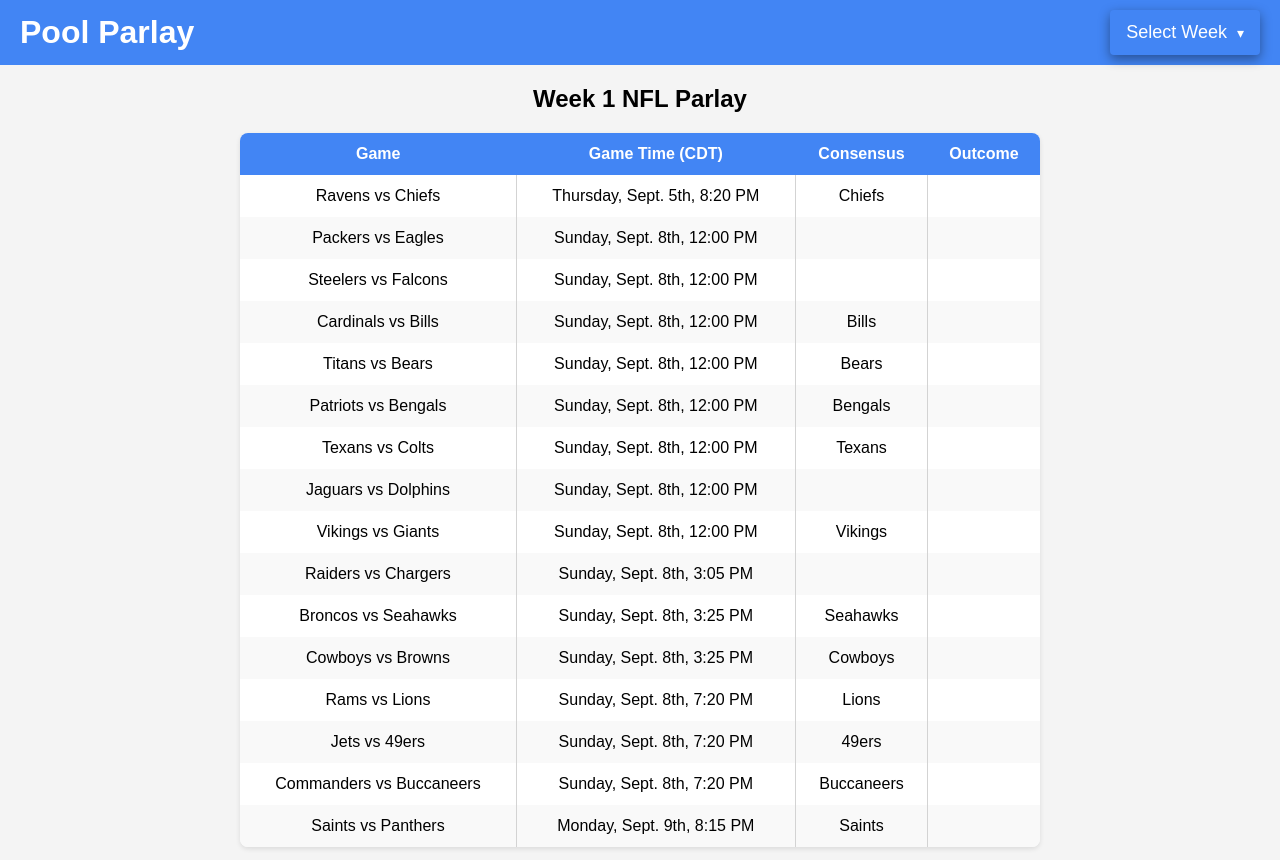
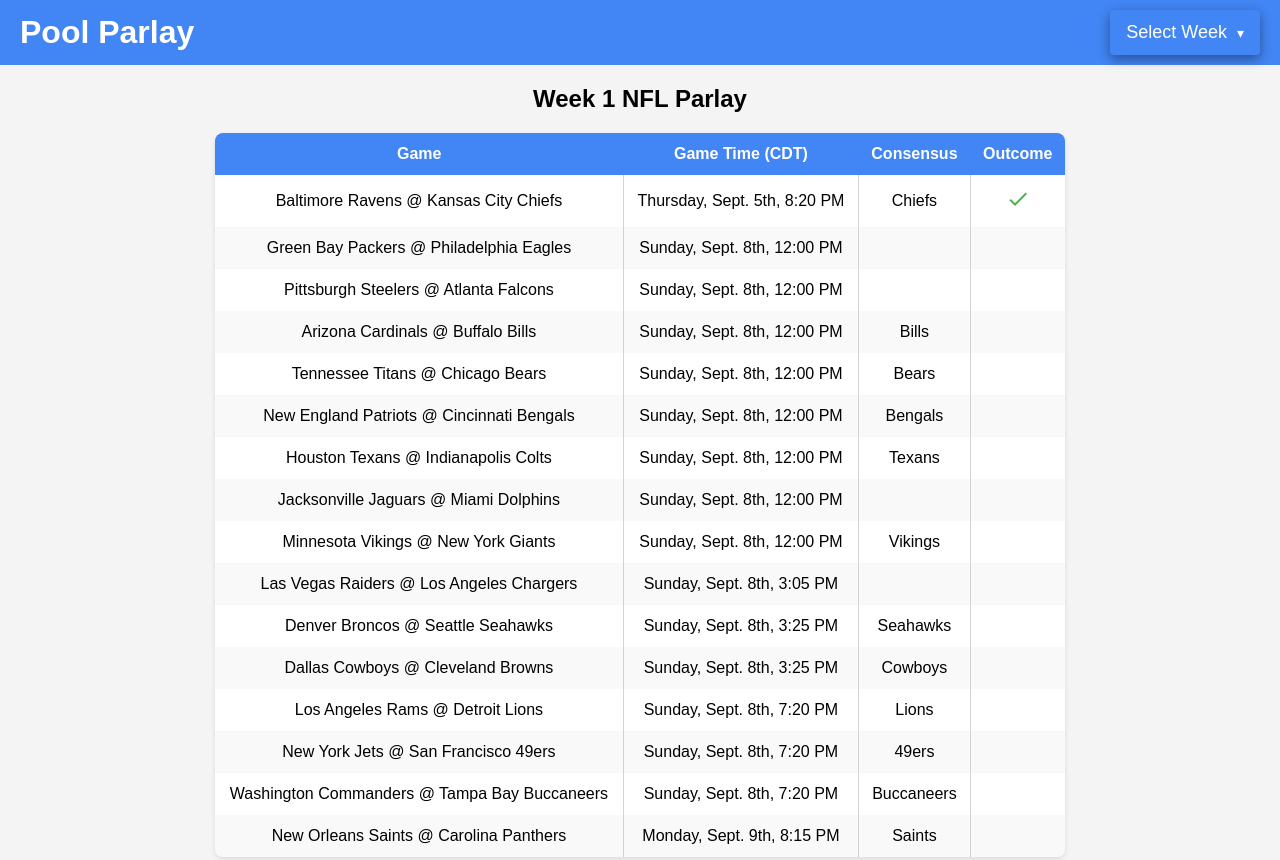
Before and after one commit to jonhope3/pool-parlay, a website: page week1.html in a window 1280 px wide. Shown: the top 860 px of the page. Drawn offline with Linux system fonts and the light colour scheme.

Commit message:
Update week 1 table

```diff
--- a/styles.css
+++ b/styles.css
@@ -120,7 +120,7 @@
 
 table {
     width: 100%;
-    max-width: 800px;
+    max-width: 850px;
     margin: 0 auto 20px auto;
     border-collapse: collapse;
     background-color: white;
@@ -154,6 +154,24 @@
 
 tbody tr:nth-child(odd) {
     background-color: #ffffff; /* White */
+}
+
+/* Hide full team names on mobile and show short names */
+.full-team {
+    display: inline;
+}
+
+.short-team {
+    display: none;
+}
+
+@media (max-width: 600px) {
+    .full-team {
+        display: none;
+    }
+    .short-team {
+        display: inline;
+    }
 }
 
 @media screen and (max-width: 600px) {
--- a/week1.html
+++ b/week1.html
@@ -79,97 +79,145 @@
         </thead>
         <tbody>
         <tr>
-            <td>Ravens vs Chiefs</td>
+            <td>
+                <span class="full-team">Baltimore Ravens @ Kansas City Chiefs</span>
+                <span class="short-team">Ravens @ Chiefs</span>
+            </td>
             <td>Thursday, Sept. 5th, 8:20 PM</td>
             <td>Chiefs</td>
-            <td><span class="material-icons"></span></td>
+            <td><span class="material-icons success-icon">check</span></td>
         </tr>
         <tr>
-            <td>Packers vs Eagles</td>
+            <td>
+                <span class="full-team">Green Bay Packers @ Philadelphia Eagles</span>
+                <span class="short-team">Packers @ Eagles</span>
+            </td>
             <td>Sunday, Sept. 8th, 12:00 PM</td>
             <td></td>
             <td></td>
         </tr>
         <tr>
-            <td>Steelers vs Falcons</td>
+            <td>
+                <span class="full-team">Pittsburgh Steelers @ Atlanta Falcons</span>
+                <span class="short-team">Steelers @ Falcons</span>
+            </td>
             <td>Sunday, Sept. 8th, 12:00 PM</td>
             <td></td>
             <td></td>
         </tr>
         <tr>
-            <td>Cardinals vs Bills</td>
+            <td>
+                <span class="full-team">Arizona Cardinals @ Buffalo Bills</span>
+                <span class="short-team">Cardinals @ Bills</span>
+            </td>
             <td>Sunday, Sept. 8th, 12:00 PM</td>
             <td>Bills</td>
             <td></td>
         </tr>
         <tr>
-            <td>Titans vs Bears</td>
+            <td>
+                <span class="full-team">Tennessee Titans @ Chicago Bears</span>
+                <span class="short-team">Titans @ Bears</span>
+            </td>
             <td>Sunday, Sept. 8th, 12:00 PM</td>
             <td>Bears</td>
             <td></td>
         </tr>
         <tr>
-            <td>Patriots vs Bengals</td>
+            <td>
+                <span class="full-team">New England Patriots @ Cincinnati Bengals</span>
+                <span class="short-team">Patriots @ Bengals</span>
+            </td>
             <td>Sunday, Sept. 8th, 12:00 PM</td>
             <td>Bengals</td>
             <td></td>
         </tr>
         <tr>
-            <td>Texans vs Colts</td>
+            <td>
+                <span class="full-team">Houston Texans @ Indianapolis Colts</span>
+                <span class="short-team">Texans @ Colts</span>
+            </td>
             <td>Sunday, Sept. 8th, 12:00 PM</td>
             <td>Texans</td>
             <td></td>
         </tr>
         <tr>
-            <td>Jaguars vs Dolphins</td>
+            <td>
+                <span class="full-team">Jacksonville Jaguars @ Miami Dolphins</span>
+                <span class="short-team">Jaguars @ Dolphins</span>
+            </td>
             <td>Sunday, Sept. 8th, 12:00 PM</td>
             <td></td>
             <td></td>
         </tr>
         <tr>
-            <td>Vikings vs Giants</td>
+            <td>
+                <span class="full-team">Minnesota Vikings @ New York Giants</span>
+                <span class="short-team">Vikings @ Giants</span>
+            </td>
             <td>Sunday, Sept. 8th, 12:00 PM</td>
             <td>Vikings</td>
             <td></td>
         </tr>
         <tr>
-            <td>Raiders vs Chargers</td>
+            <td>
+                <span class="full-team">Las Vegas Raiders @ Los Angeles Chargers</span>
+                <span class="short-team">Raiders @ Chargers</span>
+            </td>
             <td>Sunday, Sept. 8th, 3:05 PM</td>
             <td></td>
             <td></td>
         </tr>
         <tr>
-            <td>Broncos vs Seahawks</td>
+            <td>
+                <span class="full-team">Denver Broncos @ Seattle Seahawks</span>
+                <span class="short-team">Broncos @ Seahawks</span>
+            </td>
             <td>Sunday, Sept. 8th, 3:25 PM</td>
             <td>Seahawks</td>
             <td></td>
         </tr>
         <tr>
-            <td>Cowboys vs Browns</td>
+            <td>
+                <span class="full-team">Dallas Cowboys @ Cleveland Browns</span>
+                <span class="short-team">Cowboys @ Browns</span>
+            </td>
             <td>Sunday, Sept. 8th, 3:25 PM</td>
             <td>Cowboys</td>
             <td></td>
         </tr>
         <tr>
-            <td>Rams vs Lions</td>
+            <td>
+                <span class="full-team">Los Angeles Rams @ Detroit Lions</span>
+                <span class="short-team">Rams @ Lions</span>
+            </td>
             <td>Sunday, Sept. 8th, 7:20 PM</td>
             <td>Lions</td>
             <td></td>
         </tr>
         <tr>
-            <td>Jets vs 49ers</td>
+            <td>
+                <span class="full-team">New York Jets @ San Francisco 49ers</span>
+                <span class="short-team">Jets @ 49ers</span>
+            </td>
             <td>Sunday, Sept. 8th, 7:20 PM</td>
             <td>49ers</td>
             <td></td>
         </tr>
         <tr>
-            <td>Commanders vs Buccaneers</td>
+            <td>
+                <span class="full-team">Washington Commanders @ Tampa Bay Buccaneers</span>
+                <span class="short-team">Commanders @ Buccaneers</span>
+            </td>
             <td>Sunday, Sept. 8th, 7:20 PM</td>
             <td>Buccaneers</td>
             <td></td>
         </tr>
         <tr>
-            <td>Saints vs Panthers</td>
+            <td>
+                <span class="full-team">New Orleans Saints @ Carolina Panthers</span>
+                <span class="short-team">Saints @ Panthers</span>
+            </td>
             <td>Monday, Sept. 9th, 8:15 PM</td>
             <td>Saints</td>
             <td></td>
```
